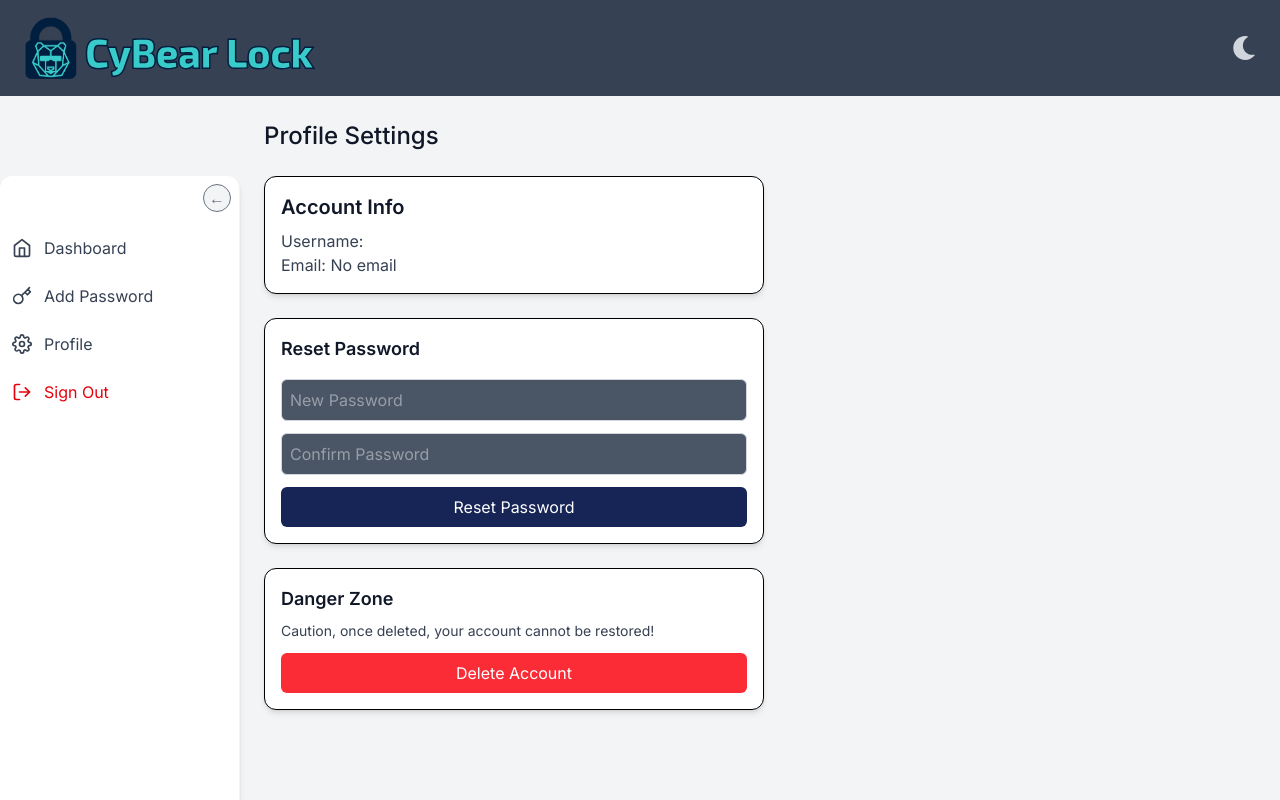
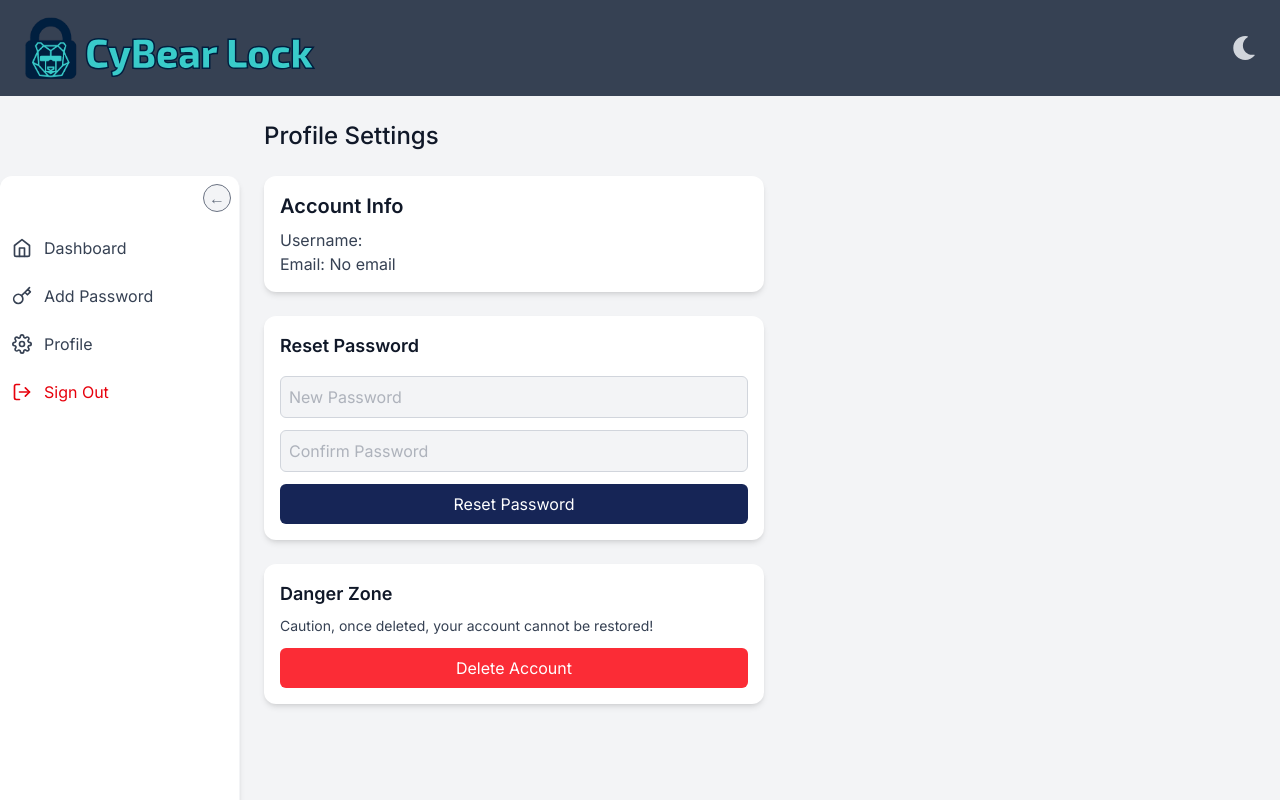
Before and after one commit to treydedman/CyBear-Lock, a React (Vite) app in the folder client/: page /profile in a window 1280 px wide. Shown: the top 800 px of the page. Built offline with nearby package versions, Linux system fonts and the light colour scheme.

Commit message:
modified light mode

```diff
--- a/client/src/components/Header.tsx
+++ b/client/src/components/Header.tsx
@@ -20,7 +20,7 @@ const Header = () => {
 
   return (
     <header className="w-full bg-gray-700 px-6 py-4 flex items-center justify-between">
-      <Link to="/" className="flex items-center">
+      <Link to="/dashboard" className="flex items-center">
         <img src="/cybear-lock.svg" alt="Logo" className="h-16 w-auto" />
       </Link>
 
--- a/client/src/pages/Dashboard.tsx
+++ b/client/src/pages/Dashboard.tsx
@@ -278,7 +278,7 @@ export default function Dashboard() {
                             value={newPassword}
                             onChange={(e) => setNewPassword(e.target.value)}
                             placeholder="New Password"
-                            className="p-2 bg-gray-100 dark:bg-gray-700 border border-gray-300 dark:border-gray-600 rounded-md text-gray-600 dark:text-gray-200 focus:outline-none focus:ring-2 focus:ring-gray-300"
+                            className="p-2 bg-gray-100 dark:bg-gray-700 border border-gray-300 dark:border-gray-600 rounded-md text-gray-600 dark:text-gray-200 focus:outline-none focus:ring-2 focus:ring-gray-400"
                           />
                           <div className="flex justify-between items-center mt-2">
                             <button
--- a/client/src/pages/ProfilePage.tsx
+++ b/client/src/pages/ProfilePage.tsx
@@ -104,7 +104,7 @@ export function ProfilePage() {
 
         <div className="grid grid-cols-1 lg:grid-cols-2 gap-6">
           {/* User Info Card */}
-          <div className="p-4 bg-white dark:bg-gray-700 rounded-xl shadow-md border dark:border-gray-700 w-full max-w-[500px]">
+          <div className="p-4 bg-white dark:bg-gray-700 rounded-xl shadow-md border-none dark:border-gray-700 w-full max-w-[500px]">
             <h2 className="text-xl font-semibold text-gray-900 dark:text-white mb-2">
               Account Info
             </h2>
@@ -117,7 +117,7 @@ export function ProfilePage() {
           </div>
 
           {/* Password Reset Form */}
-          <div className="p-4 bg-white dark:bg-gray-700 rounded-xl shadow-md border dark:border-gray-700 w-full max-w-[500px]">
+          <div className="p-4 bg-white dark:bg-gray-700 rounded-xl shadow-md border-none dark:border-gray-700 w-full max-w-[500px]">
             <h2 className="text-lg font-semibold text-gray-900 dark:text-white mb-4">
               Reset Password
             </h2>
@@ -134,7 +134,7 @@ export function ProfilePage() {
                 onChange={(e) => setPassword(e.target.value)}
                 placeholder="New Password"
                 required
-                className="w-full p-2 bg-gray-600 border border-gray-300 dark:border-gray-600 rounded-md text-gray-200 focus:outline-none focus:ring-2 focus:ring-gray-200"
+                className="w-full p-2 bg-gray-100 dark:bg-gray-600 border border-gray-300 dark:border-gray-600 rounded-md text-gray-500 dark:text-gray-200 focus:outline-none focus:ring-2 focus:ring-gray-400 dark:focus:ring-gray-200"
               />
 
               <input
@@ -143,7 +143,7 @@ export function ProfilePage() {
                 onChange={(e) => setConfirmPassword(e.target.value)}
                 placeholder="Confirm Password"
                 required
-                className="w-full p-2 bg-gray-600 border border-gray-300 dark:border-gray-600 rounded-md text-gray-200 focus:outline-none focus:ring-2 focus:ring-gray-200"
+                className="w-full p-2 bg-gray-100 dark:bg-gray-600 border border-gray-300 dark:border-gray-600 rounded-md text-gray-500 dark:text-gray-200 focus:outline-none focus:ring-2 focus:ring-gray-400 dark:focus:ring-gray-200"
               />
 
               <button
@@ -156,7 +156,7 @@ export function ProfilePage() {
           </div>
 
           {/* Delete Account Card */}
-          <div className="p-4 bg-white dark:bg-gray-700 rounded-xl shadow-md border dark:border-gray-700 w-full max-w-[500px]">
+          <div className="p-4 bg-white dark:bg-gray-700 rounded-xl shadow-md border-none dark:border-gray-700 w-full max-w-[500px]">
             <h2 className="text-lg font-semibold text-gray-900 dark:text-white mb-2">
               Danger Zone
             </h2>
```
